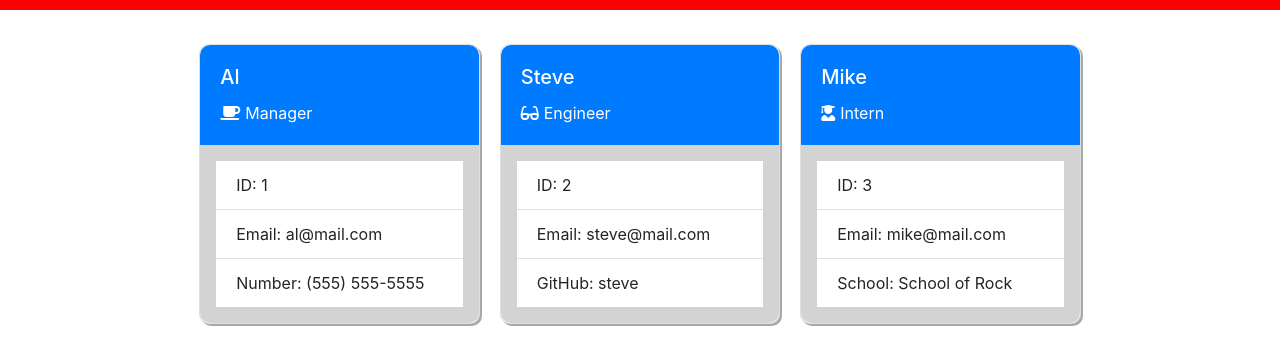
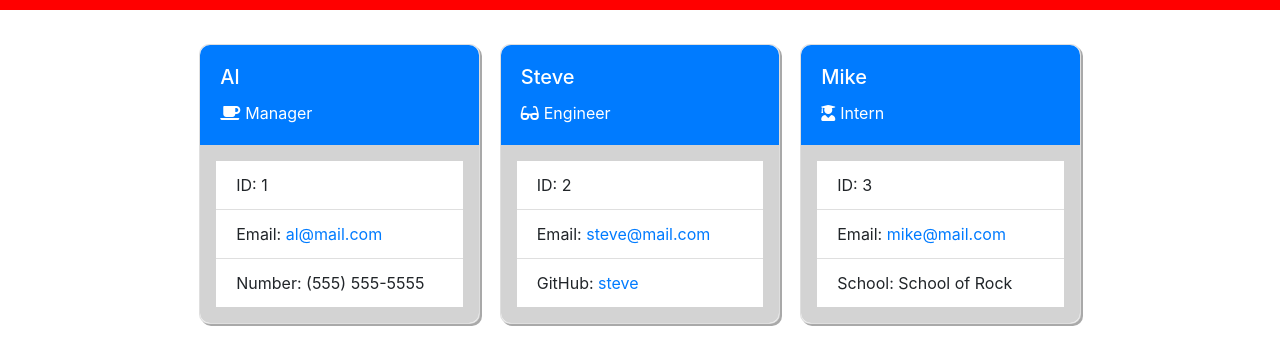
Before and after one commit to TechnoPrep/nwe-du-hw-jest-node, a website: page dist/index.html in a window 1280 px wide. Shown: the part 140-504 px from the top of the page. Drawn offline with nearby package versions, Linux system fonts and the light colour scheme.

Commit message:
updated version of the HTML that reflects the changes made in createHTML.js

```diff
--- a/dist/index.html
+++ b/dist/index.html
@@ -1,16 +1,18 @@
 <!DOCTYPE html>
 <html lang="en">
+
 <head>
     <meta charset="UTF-8">
     <meta http-equiv="X-UA-Compatible" content="IE=edge">
     <meta name="viewport" content="width=device-width, initial-scale=1.0">
 
-    <link rel="stylesheet" href="https://pro.fontawesome.com/releases/v5.10.0/css/all.css" integrity="sha384-AYmEC3Yw5cVb3ZcuHtOA93w35dYTsvhLPVnYs9eStHfGJvOvKxVfELGroGkvsg+p" crossorigin="anonymous"/>
+    <link rel="stylesheet" href="https://pro.fontawesome.com/releases/v5.10.0/css/all.css" integrity="sha384-AYmEC3Yw5cVb3ZcuHtOA93w35dYTsvhLPVnYs9eStHfGJvOvKxVfELGroGkvsg+p" crossorigin="anonymous" />
     <link rel="stylesheet" href="https://maxcdn.bootstrapcdn.com/bootstrap/4.0.0/css/bootstrap.min.css" integrity="sha384-Gn5384xqQ1aoWXA+058RXPxPg6fy4IWvTNh0E263XmFcJlSAwiGgFAW/dAiS6JXm" crossorigin="anonymous">
     <link rel="stylesheet" href="style.css">
 
     <title>Team Card Builder Node JS</title>
 </head>
+
 <body>
 
     <header class='bg-red-custom p-4'>
@@ -32,7 +34,7 @@
                 <div class="container p-3 bottom-border-custom bg-gray-custom">
                     <ul class=" bg-white list-group list-group-flush">
                         <li class="list-group-item">ID: 1</li>
-            <li class="list-group-item">Email: al@mail.com</li>
+                        <li class="list-group-item">Email: <a href="mailto:al@mail.com">al@mail.com</a></li>
                         <li class="list-group-item">Number: (555) 555-5555</li>
                     </ul>
                 </div>
@@ -48,8 +50,8 @@
                 <div class="container p-3 bottom-border-custom bg-gray-custom">
                     <ul class=" bg-white list-group list-group-flush">
                         <li class="list-group-item">ID: 2</li>
-            <li class="list-group-item">Email: steve@mail.com</li>
-            <li class="list-group-item">GitHub: steve</li>
+                        <li class="list-group-item">Email: <a href="mailto:steve@mail.com">steve@mail.com</a></li>
+                        <li class="list-group-item">GitHub: <a href="https://github.com/steve" target="_blank">steve</a></li>
                     </ul>
                 </div>
             </div>
@@ -64,7 +66,7 @@
                 <div class="container p-3 bottom-border-custom bg-gray-custom">
                     <ul class=" bg-white list-group list-group-flush">
                         <li class="list-group-item">ID: 3</li>
-            <li class="list-group-item">Email: mike@mail.com</li>
+                        <li class="list-group-item">Email: <a href="mailto:mike@mail.com">mike@mail.com</a></li>
                         <li class="list-group-item">School: School of Rock</li>
                     </ul>
                 </div>
@@ -72,4 +74,5 @@
             <div>
     </main>
 </body>
+
 </html>
```
Lines whose indentation alone changed are shown as unchanged.
